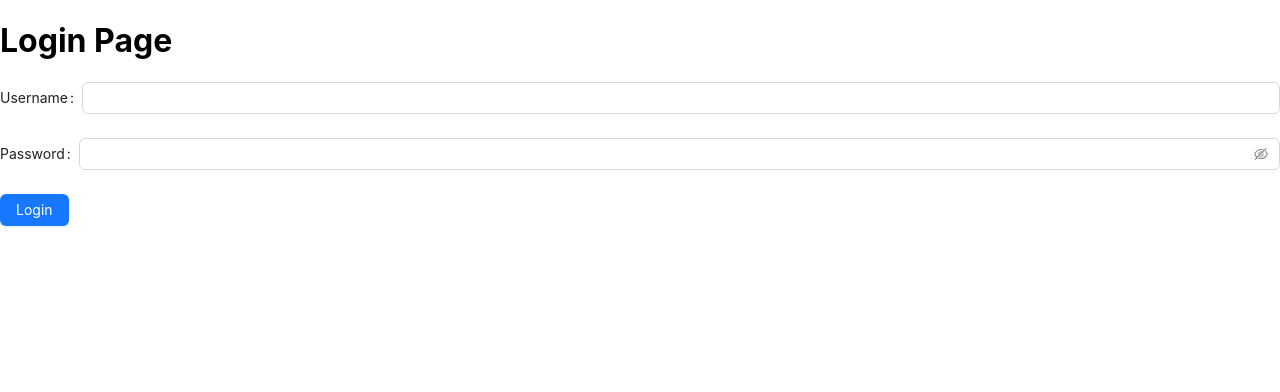
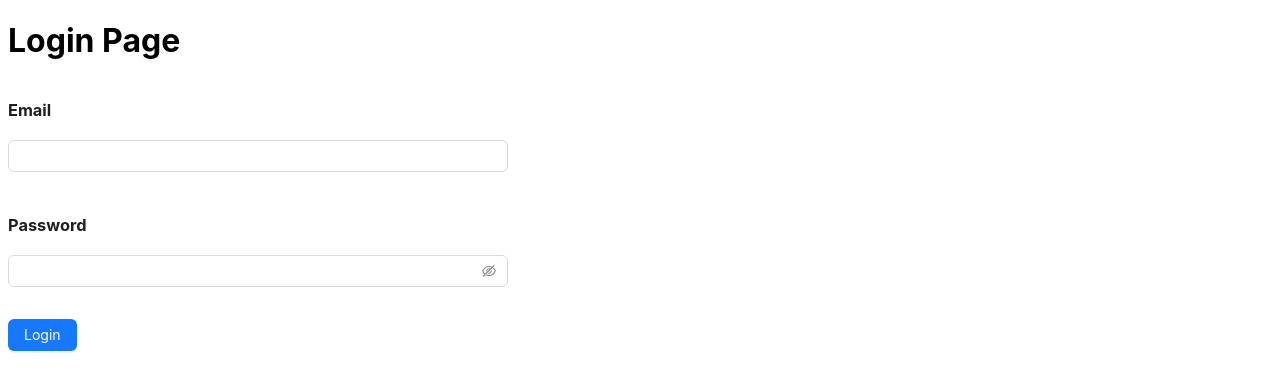
Before and after one commit to qGamerw/delivery-service, a React (Create React App) app in the folder frontend/: page /login in a window 1280 px wide. Shown: the top 392 px of the page. Built offline with nearby package versions, Linux system fonts and the light colour scheme.

Commit message:
Update Login Page

```diff
--- a/frontend/src/pages/LoginPage.tsx
+++ b/frontend/src/pages/LoginPage.tsx
@@ -23,31 +23,37 @@ const LoginPage: React.FC = () => {
     };
 
     const handleLogin = () => {
-        // Perform the login logic here, e.g., send loginData to the server
         console.log('Logging in with:', loginData);
     };
 
     return (
-        <div>
-            <h1>Login Page</h1>
+        <div style={{alignItems: "center"}}>
+            <h1 style={{paddingLeft : 8}}>Login Page</h1>
             <Form>
-                <Form.Item label="Username">
+
+                <Form.Item  style={{paddingRight : 8, paddingLeft : 8}}>
+                    <h3>Email</h3>
                     <Input
+                        style={{ maxWidth: '500px' }}
+                        maxLength={30}
                         type="text"
                         value={loginData.username}
                         onChange={(e) => handleInputChange(e, 'username')}
                     />
                 </Form.Item>
 
-                <Form.Item label="Password">
+                <Form.Item style={{paddingRight : 8, paddingLeft : 8}}>
+                    <h3>Password</h3>
                     <Input.Password
+                        style={{ maxWidth: '500px' }}
+                        maxLength={30}
                         value={loginData.password}
                         onChange={(e) => handleInputChange(e, 'password')}
                     />
                 </Form.Item>
 
                 <Form.Item>
-                    <Button type="primary" onClick={handleLogin}>
+                    <Button type="primary" onClick={handleLogin} style={{margin : 8}}>
                         Login
                     </Button>
                 </Form.Item>
```
